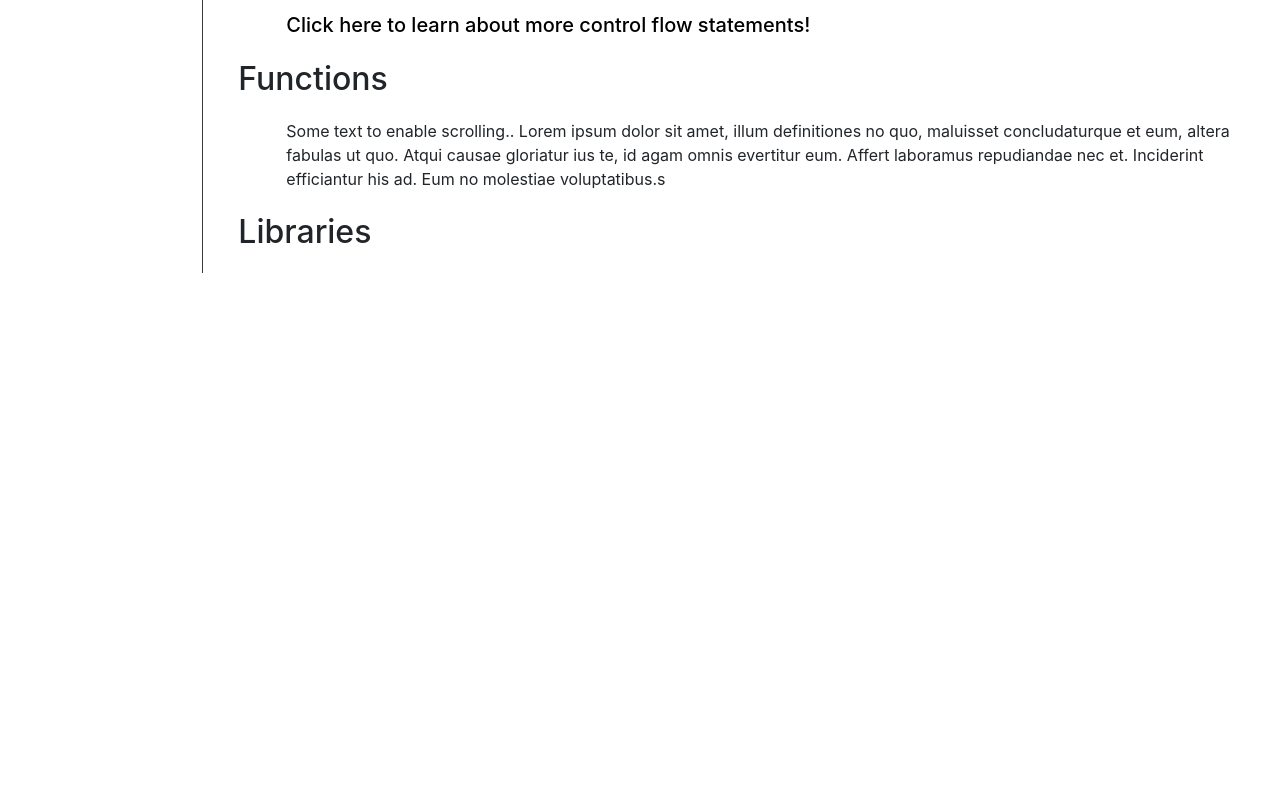
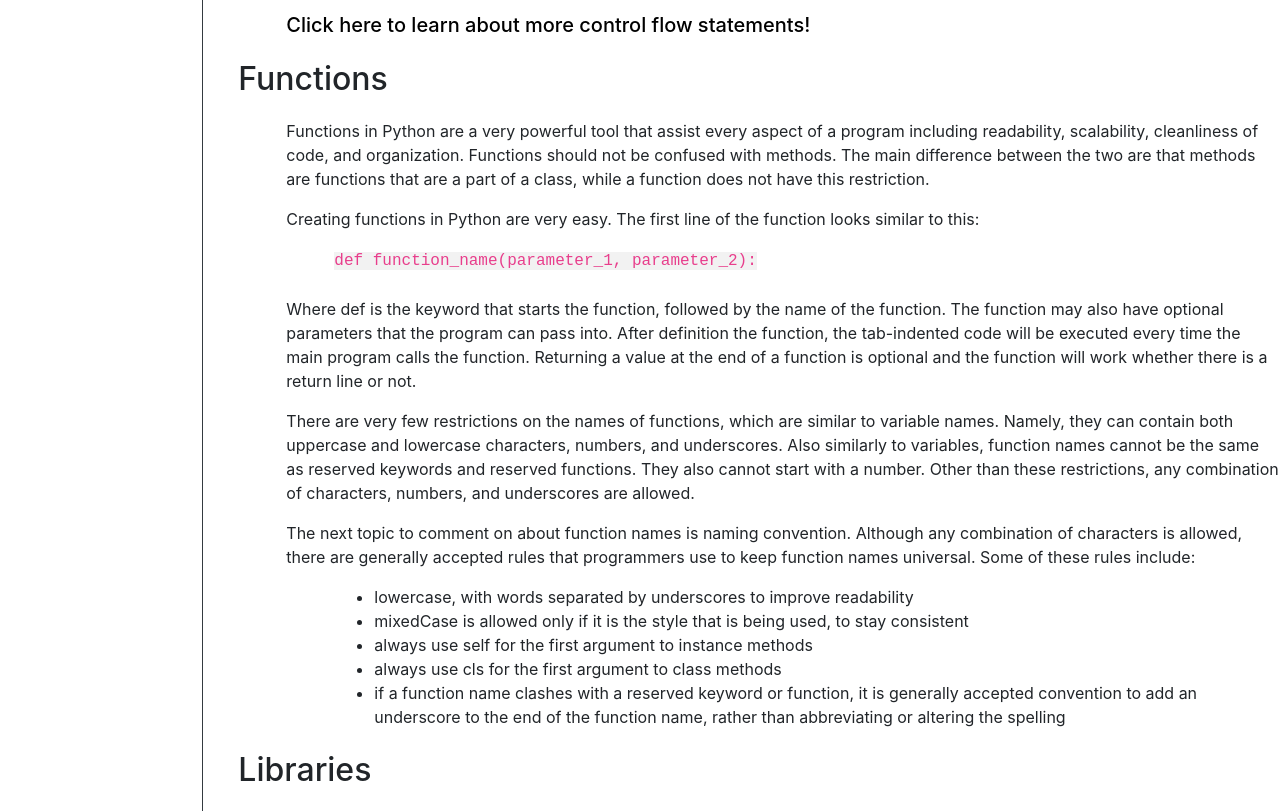
Before and after one commit to Austin-tam/freecodecamp-technical-page, a website built with Parcel: page index.html in a window 1280 px wide. Shown: the part 3346-4157 px from the top of the page. Before the commit the page ends 3619 px from the top, so only its background shows below. Built offline with nearby package versions, Linux system fonts and the light colour scheme.

Commit message:
add text to functions section

```diff
--- a/index.html
+++ b/index.html
@@ -283,7 +283,50 @@
           </header>
 
           <article class="tab">
-            <p>Some text to enable scrolling.. Lorem ipsum dolor sit amet, illum definitiones no quo, maluisset concludaturque et eum, altera fabulas ut quo. Atqui causae gloriatur ius te, id agam omnis evertitur eum. Affert laboramus repudiandae nec et. Inciderint efficiantur his ad. Eum no molestiae voluptatibus.s</p>
+            <p>
+              Functions in Python are a very powerful tool that assist every aspect of a program including readability, scalability, cleanliness of code,
+              and organization. Functions should not be confused with methods. The main difference between the two are that methods are functions that
+              are a part of a class, while a function does not have this restriction.
+            </p>
+
+            <p>Creating functions in Python are very easy. The first line of the function looks similar to this:</p>
+
+            <div class="tab">
+              <code>
+                def function_name(parameter_1, parameter_2):
+              </code>
+            </div><br>
+
+            <p>
+              Where def is the keyword that starts the function, followed by the name of the function. The function may also have optional parameters
+              that the program can pass into. After definition the function, the tab-indented code will be executed every time the main program calls
+              the function. Returning a value at the end of a function is optional and the function will work whether there is a return line or not.
+            </p>
+
+            <p>
+              There are very few restrictions on the names of functions, which are similar to variable names. Namely, they can contain both uppercase
+              and lowercase characters, numbers, and underscores. Also similarly to variables, function names cannot be the same as reserved keywords
+              and reserved functions. They also cannot start with a number. Other than these restrictions, any combination of characters, numbers, and
+              underscores are allowed.
+            </p>
+
+            <p>
+              The next topic to comment on about function names is naming convention. Although any combination of characters is allowed, there are
+              generally accepted rules that programmers use to keep function names universal. Some of these rules include:
+            </p>
+
+            <div class="tab">
+              <ul>
+                <li>lowercase, with words separated by underscores to improve readability</li>
+                <li>mixedCase is allowed only if it is the style that is being used, to stay consistent</li>
+                <li>always use self for the first argument to instance methods</li>
+                <li>always use cls for the first argument to class methods</li>
+                <li>
+                  if a function name clashes with a reserved keyword or function, it is generally accepted convention to add an underscore to the
+                  end of the function name, rather than abbreviating or altering the spelling
+                </li>
+              </ul>
+            </div>
           </article>
         </section>
 
```
